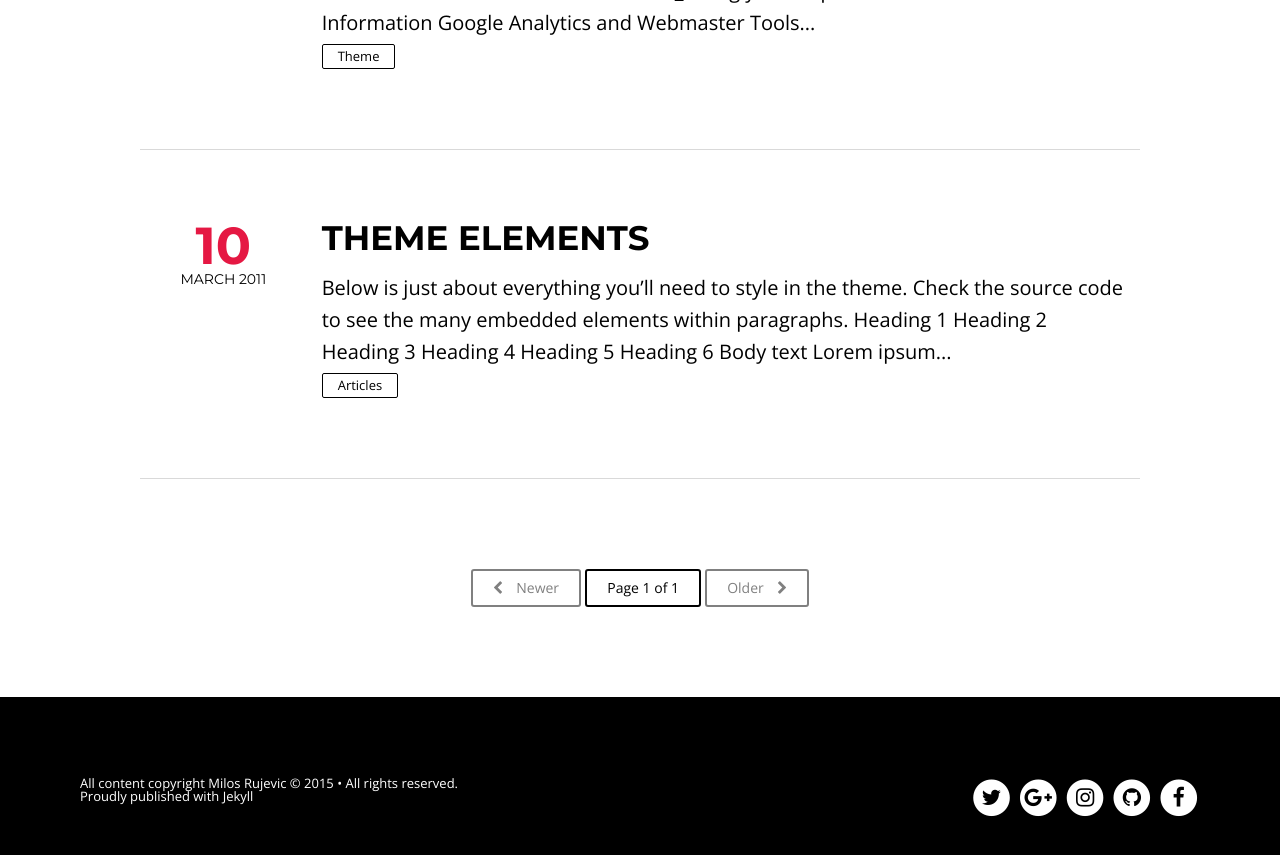
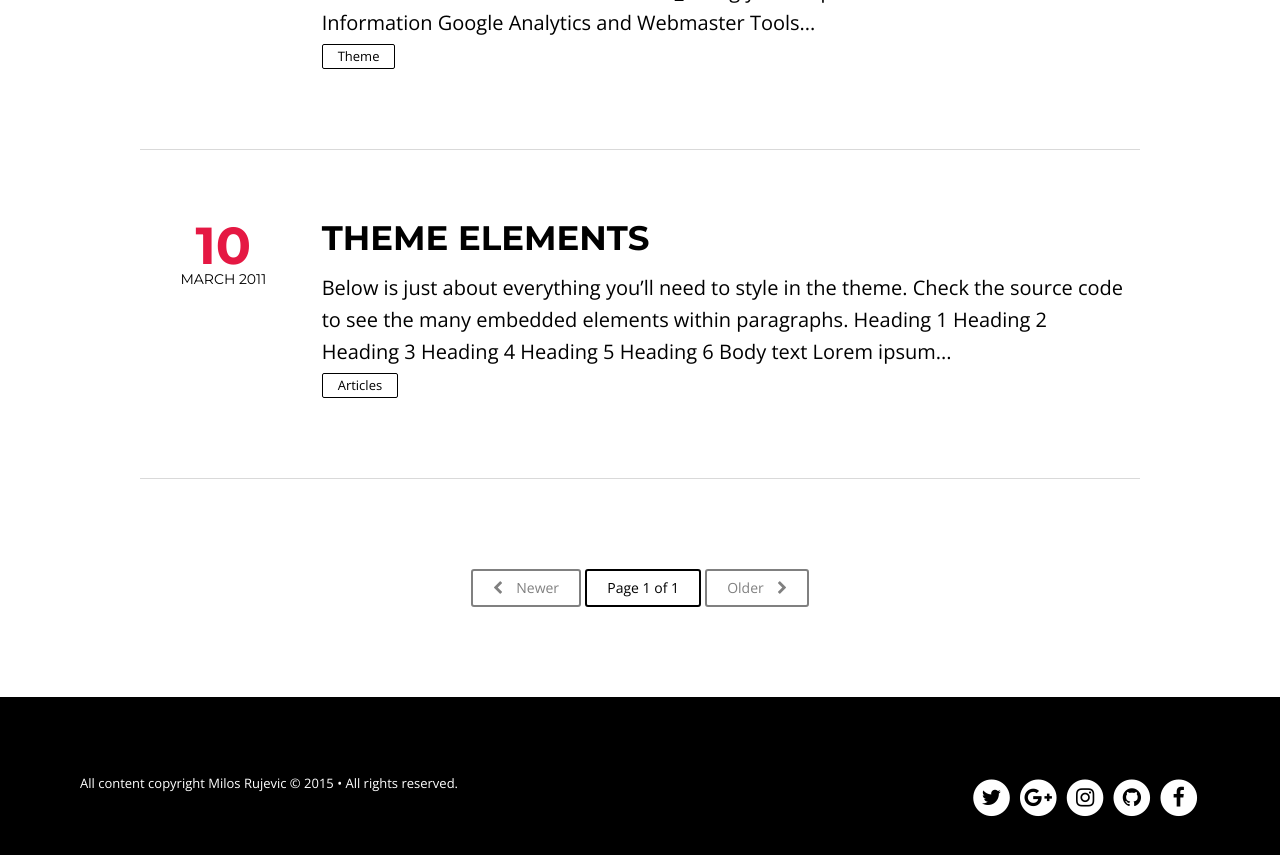
Before and after one commit to itmilos/itmilos-ex-blog, a Jekyll site: the page built from index.html, in a window 1280 px wide and 900 px high, scrolled down 1535 px. Shown: the top 855 px of the window. Built offline with Jekyll 4.4.1, drawn with Linux system fonts in a browser that asks for light colours; nearby versions of some CDN libraries; the list of posts is cut into pages by our own code; part of the change alters nothing that is shown.

```diff
--- a/_config.yml
+++ b/_config.yml
@@ -7,7 +7,7 @@ dropcap:			true
 # Change url to your domain. Leave localhost server or blank when working locally.
 # or use the hint from http://jekyllrb.com/docs/github-pages/ to keep this the same
 # whether working locally or remotely. Start Jekyll with: jekyll serve --baseurl ''
-url:        	  http://itmilos.github.io
+url:        	  http://itmilos.github.io/master
 
 # Owner/author information
 owner:
--- a/_includes/footer.html
+++ b/_includes/footer.html
@@ -1,7 +1,7 @@
 <footer class="notepad-site-footer">
     <div class="copyright">
          <section>All content copyright <a href="{{ site.url }}/about">{{ site.owner.name }}</a> &copy; {{ site.time | date: '%Y' }} &bull; All rights reserved.</section>
-         <section>Proudly published with <a class="icon-ghost" href="https://jekyllrb.com/">Jekyll</a></section>
+        </section>
     </div>
     <div class="social-icons">
 
```
